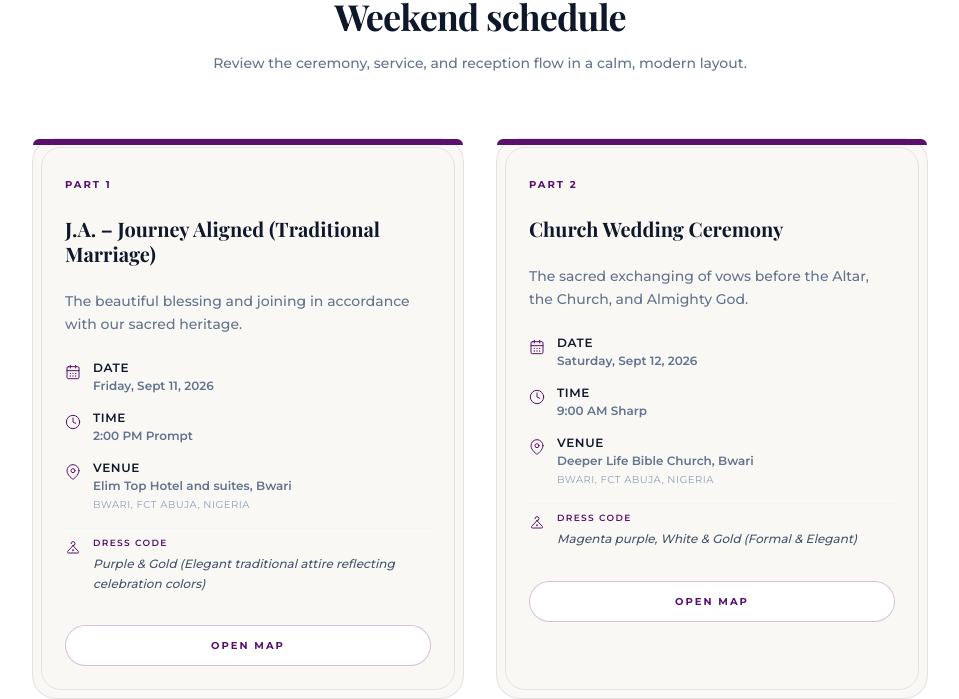
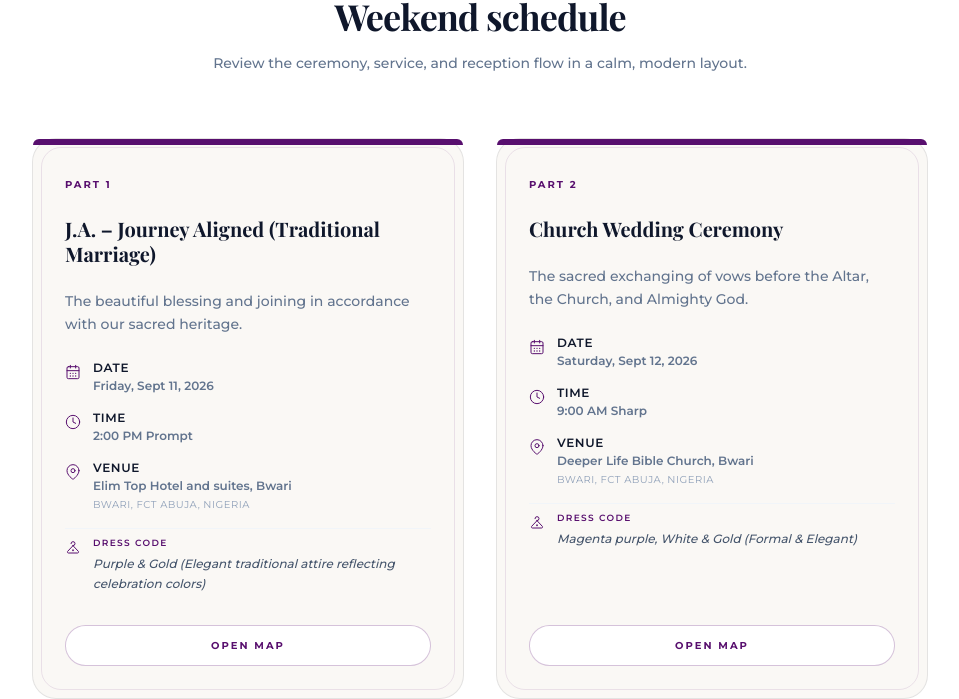
Before and after one commit to CYCLIC05/WEDDING-DIGITAL-INVITE, a React (Vite) app: page / in a window 1280 px wide. Shown: the part 2178-2877 px from the top of the page, without its empty margins (160-1119 px from the left). Built offline with nearby package versions, Linux system fonts and the light colour scheme; a web font is replaced by a local one.

Commit message:
Fix: Align event cards to equal height

```diff
--- a/src/components/EventGrid.tsx
+++ b/src/components/EventGrid.tsx
@@ -68,18 +68,18 @@ export function EventGrid() {
         </p>
       </div>
 
-      <div className="grid grid-cols-1 lg:grid-cols-2 gap-8 max-w-4xl mx-auto">
+      <div className="grid grid-cols-1 lg:grid-cols-2 gap-8 max-w-4xl mx-auto items-stretch">
         {events.map((event, idx) => {
           const staggerClass = idx === 0 ? 'animate-stagger-1' : idx === 1 ? 'animate-stagger-2' : 'animate-stagger-3';
           return (
             <article
               key={idx}
-              className={`bg-[#FAF8F5] border border-[#1E293B]/10 rounded-[1.5rem] relative hover-lift ${staggerClass}`}
+              className={`bg-[#FAF8F5] border border-[#1E293B]/10 rounded-[1.5rem] relative hover-lift ${staggerClass} flex flex-col`}
             >
               <div className="absolute inset-2 border border-[#580F6E]/10 pointer-events-none" style={{ borderRadius: '1.25rem' }} />
               <div className="h-1.5 w-full bg-[#580F6E] rounded-t-[1.5rem] relative z-10"></div>
 
-              <div className="p-8 flex flex-col gap-6 relative z-10">
+              <div className="p-8 flex flex-col gap-6 relative z-10 flex-1">
                 <div className="text-[10px] uppercase tracking-[0.2em] text-[#580F6E] font-bold">
                   Part {idx + 1}
                 </div>
@@ -90,7 +90,7 @@ export function EventGrid() {
                   {event.subtitle}
                 </p>
 
-                <div className="space-y-4">
+                <div className="space-y-4 flex-1">
                   <div className="flex gap-3 text-sm text-slate-700">
                     <span className="text-[#580F6E] mt-1"><CalendarSVG /></span>
                     <div>
```
